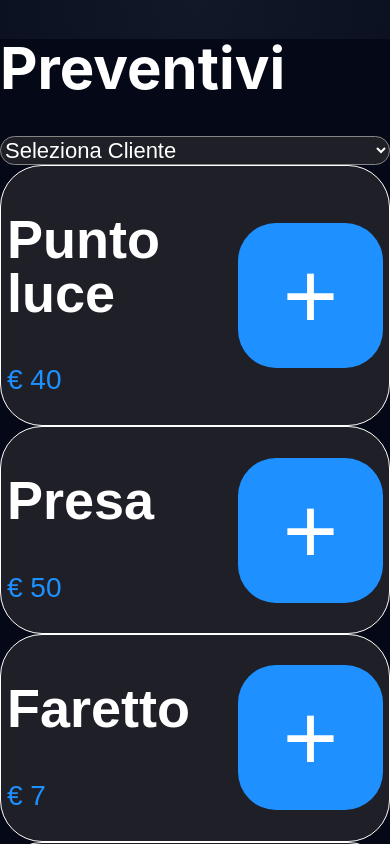
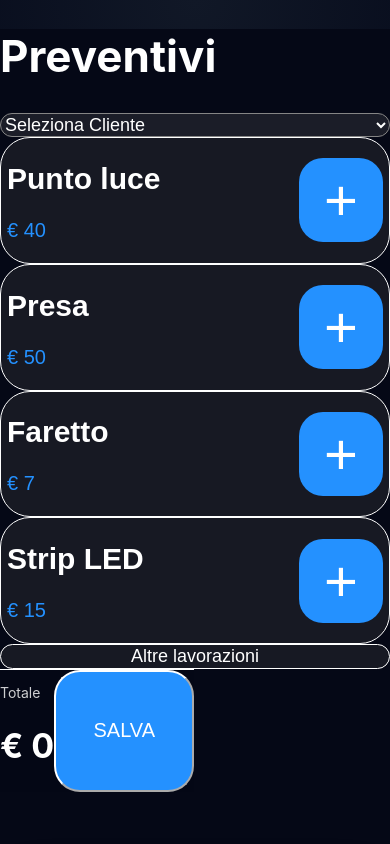
Before and after one commit to Peppepetrillo/preventivai, a React (Vite) app: page /preventivi in a window 390 px wide. Shown: the top 844 px of the page. Built offline with nearby package versions, Linux system fonts and the light colour scheme.

Commit message:
Nuova UI premium mobile

```diff
--- a/src/pages/Preventivi.jsx
+++ b/src/pages/Preventivi.jsx
@@ -1,6 +1,4 @@
-import {
-  useState,
-} from "react";
+import { useState } from "react";
 
 import AnimatedButton from "../components/AnimatedButton";
 
@@ -225,11 +223,11 @@ export default function Preventivi() {
 
   return (
 
-    <div className="min-h-screen bg-[#050816] text-white pb-72">
+    <div className="min-h-screen bg-[#050816] text-white pb-44">
 
       <div className="px-5 pt-5">
 
-        <h1 className="text-[58px] leading-none font-black tracking-tight mb-6">
+        <h1 className="text-[44px] font-black tracking-tight mb-6">
 
           Preventivi
 
@@ -244,7 +242,7 @@ export default function Preventivi() {
               e.target.value
             )
           }
-          className="w-full h-20 rounded-[34px] bg-[#1f2027] border border-white/10 px-6 text-[22px] outline-none mb-8"
+          className="w-full h-16 rounded-[24px] bg-[#1b1d28] border border-white/10 px-5 text-[18px] outline-none mb-6"
         >
 
           <option value="">
@@ -271,7 +269,7 @@ export default function Preventivi() {
 
         </select>
 
-        <div className="space-y-5">
+        <div className="space-y-4">
 
           {listinoRapido.map(
             (
@@ -286,20 +284,20 @@ export default function Preventivi() {
                     voce
                   )
                 }
-                className="w-full bg-[#1f2027] rounded-[42px] px-6 py-6 active:scale-[0.98] transition-all border border-white/5"
+                className="w-full bg-[#171923] rounded-[30px] px-5 py-5 active:scale-[0.98] transition-all border border-white/5"
               >
 
                 <div className="flex items-center justify-between">
 
                   <div className="text-left">
 
-                    <h2 className="text-[54px] leading-none font-black">
+                    <h2 className="text-[30px] font-black leading-none">
 
                       {voce.nome}
 
                     </h2>
 
-                    <p className="text-[#1e90ff] text-[28px] mt-5 font-semibold">
+                    <p className="text-[#2491ff] text-[20px] mt-3 font-semibold">
 
                       € {voce.prezzo}
 
@@ -307,9 +305,9 @@ export default function Preventivi() {
 
                   </div>
 
-                  <div className="w-[145px] h-[145px] rounded-[38px] bg-[#1e90ff] flex items-center justify-center shrink-0">
+                  <div className="w-[84px] h-[84px] rounded-[24px] bg-[#2491ff] flex items-center justify-center shrink-0">
 
-                    <span className="text-[95px] leading-none font-light text-white">
+                    <span className="text-[58px] leading-none font-light text-white">
 
                       +
 
@@ -332,7 +330,7 @@ export default function Preventivi() {
               !mostraAltro
             )
           }
-          className="w-full h-20 rounded-[34px] bg-[#1f2027] border border-white/10 text-[26px] font-bold mt-6"
+          className="w-full h-16 rounded-[24px] bg-[#171923] border border-white/10 text-[18px] font-bold mt-5"
         >
 
           {mostraAltro
@@ -343,7 +341,7 @@ export default function Preventivi() {
 
         {mostraAltro && (
 
-          <div className="space-y-4 mt-5">
+          <div className="space-y-3 mt-4">
 
             {listinoAltro.map(
               (
@@ -358,20 +356,20 @@ export default function Preventivi() {
                       voce
                     )
                   }
-                  className="w-full bg-[#1f2027] rounded-[38px] px-6 py-5 active:scale-[0.98]"
+                  className="w-full bg-[#171923] rounded-[28px] px-5 py-4 active:scale-[0.98]"
                 >
 
                   <div className="flex items-center justify-between">
 
                     <div className="text-left">
 
-                      <h2 className="text-[38px] font-black leading-tight">
+                      <h2 className="text-[24px] font-black">
 
                         {voce.nome}
 
                       </h2>
 
-                      <p className="text-[#1e90ff] text-[24px] mt-3">
+                      <p className="text-[#2491ff] text-[18px] mt-2">
 
                         € {voce.prezzo}
 
@@ -379,7 +377,7 @@ export default function Preventivi() {
 
                     </div>
 
-                    <div className="text-[70px] text-[#1e90ff]">
+                    <div className="text-[52px] text-[#2491ff] leading-none">
 
                       +
 
@@ -396,7 +394,7 @@ export default function Preventivi() {
 
         )}
 
-        <div className="space-y-5 mt-8 pb-40">
+        <div className="space-y-4 mt-7 pb-36">
 
           {lavorazioni.map(
             (
@@ -406,20 +404,20 @@ export default function Preventivi() {
 
               <div
                 key={item.id}
-                className="bg-[#02051b] border-2 border-white rounded-[44px] p-6"
+                className="bg-[#10131c] border border-white/10 rounded-[30px] p-5"
               >
 
-                <div className="flex items-start justify-between">
+                <div className="flex items-center justify-between">
 
                   <div>
 
-                    <h2 className="text-[58px] leading-none font-black">
+                    <h2 className="text-[28px] font-black leading-none">
 
                       {item.nome}
 
                     </h2>
 
-                    <p className="text-white text-[32px] mt-6">
+                    <p className="text-white/80 text-[18px] mt-3">
 
                       € {item.prezzo}
 
@@ -427,7 +425,7 @@ export default function Preventivi() {
 
                   </div>
 
-                  <div className="text-[56px] font-black text-white">
+                  <div className="text-[34px] font-black">
 
                     x{item.quantita}
 
@@ -435,7 +433,7 @@ export default function Preventivi() {
 
                 </div>
 
-                <div className="grid grid-cols-2 gap-4 mt-8">
+                <div className="grid grid-cols-2 gap-3 mt-5">
 
                   <button
                     onClick={() =>
@@ -443,7 +441,7 @@ export default function Preventivi() {
                         index
                       )
                     }
-                    className="h-28 rounded-[34px] bg-[#23242b] text-[70px] font-light"
+                    className="h-20 rounded-[24px] bg-[#232632] text-[52px] font-light"
                   >
 
                     −
@@ -456,7 +454,7 @@ export default function Preventivi() {
                         index
                       )
                     }
-                    className="h-28 rounded-[34px] bg-[#1e90ff] text-[70px] font-light"
+                    className="h-20 rounded-[24px] bg-[#2491ff] text-[52px] font-light"
                   >
 
                     +
@@ -474,17 +472,19 @@ export default function Preventivi() {
 
       </div>
 
-      <div className="fixed bottom-0 left-0 right-0 bg-[#050816] border-t border-white/10 px-4 pt-4 pb-6">
+      <div className="fixed bottom-0 left-0 right-0 bg-[#050816]/95 backdrop-blur-xl border-t border-white/10 px-4 pt-3 pb-5">
 
-        <div className="bg-gradient-to-r from-green-700 to-green-500 rounded-[42px] p-6 mb-4">
+        <div className="flex gap-3">
 
-          <p className="text-[28px]">
+          <div className="flex-1 bg-gradient-to-r from-green-600 to-green-500 rounded-[26px] px-5 py-4">
+
+            <p className="text-[14px] opacity-80">
 
               Totale
 
             </p>
 
-          <h2 className="text-[76px] leading-none font-black mt-3">
+            <h2 className="text-[34px] font-black leading-none mt-2">
 
               € {totale}
 
@@ -496,12 +496,14 @@ export default function Preventivi() {
             onClick={
               salvaPreventivo
             }
-          className="w-full h-24 rounded-[42px] bg-[#1e90ff] text-[34px] font-black"
+            className="w-[140px] rounded-[26px] bg-[#2491ff] text-[20px] font-black"
           >
 
-          SALVA PREVENTIVO
+            SALVA
 
           </AnimatedButton>
+
+        </div>
 
       </div>
 
```
Lines whose indentation alone changed are shown as unchanged.
